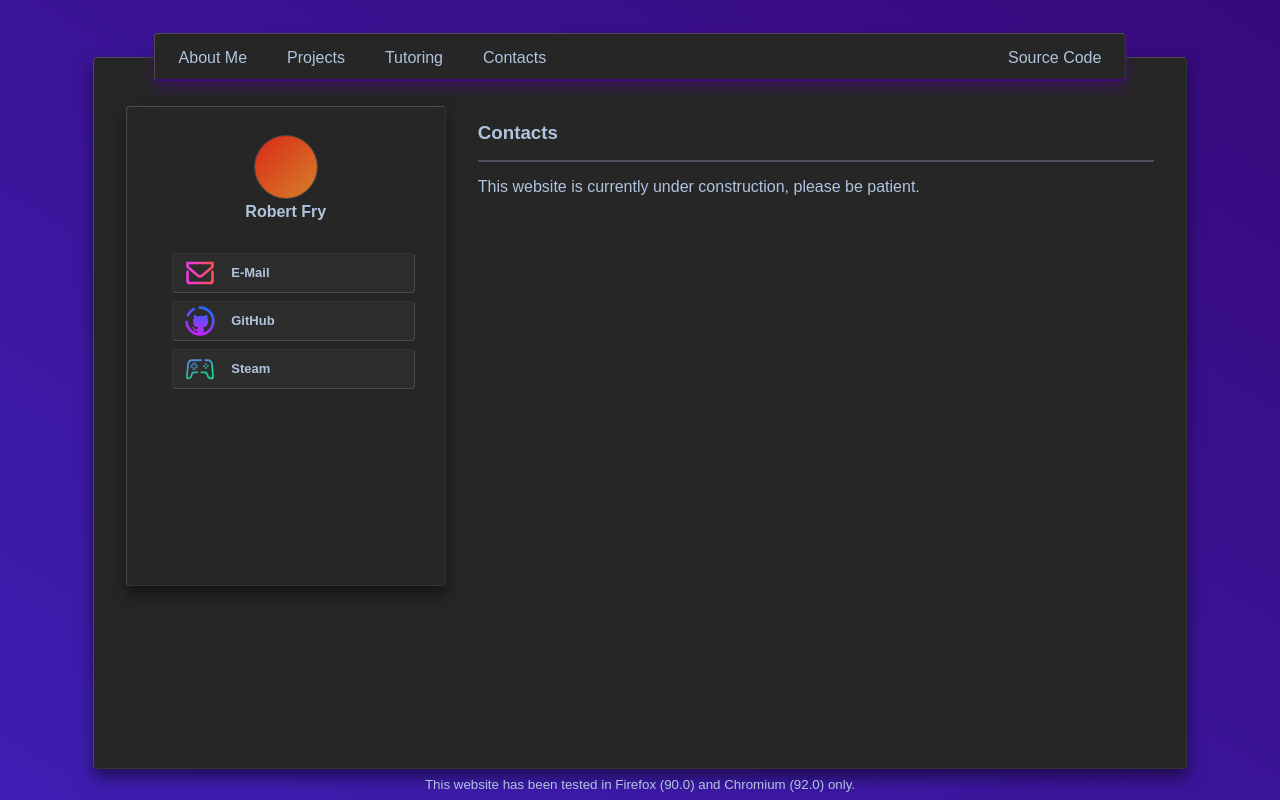
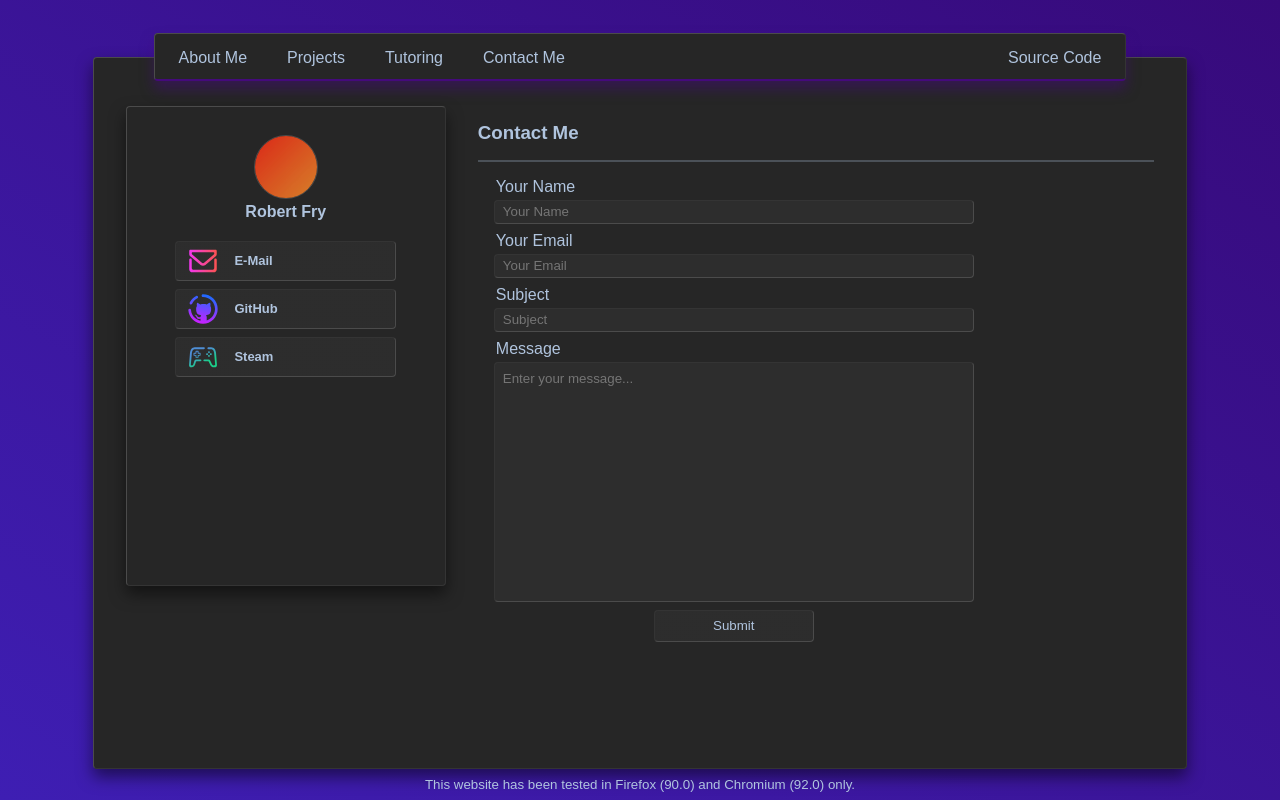
Before and after one commit to robertefry/robertfry.xyz, a PHP site: page /contacts.php in a window 1280 px wide. Run offline with PHP 8.4, Linux system fonts and the light colour scheme; data that the repository does not hold is empty.

Commit message:
Implement a contact form on the contacts page

```diff
--- a/assets/common/dashboard.htm
+++ b/assets/common/dashboard.htm
@@ -8,17 +8,17 @@
 
   <div class="dashboard-items">
 
-    <a class="dashboard-button" href="contacts.php">
+    <a class="button-glass" href="contacts.php">
       <img src="assets/images/mail.svg">
       <p>E-Mail</p>
     </a>
 
-    <a class="dashboard-button" target="_blank" href="https://github.com/robertefry">
+    <a class="button-glass" target="_blank" href="https://github.com/robertefry">
       <img src="assets/images/github.svg">
       <p>GitHub</p>
     </a>
 
-    <a class="dashboard-button" target="_blank" href="https://steamcommunity.com/id/TheCrazyPhoenix">
+    <a class="button-glass" target="_blank" href="https://steamcommunity.com/id/TheCrazyPhoenix">
       <img src="assets/images/game.svg">
       <p>Steam</p>
     </a>
--- a/assets/common/header.htm
+++ b/assets/common/header.htm
@@ -5,7 +5,7 @@
     <a class="navbtn" href="index.php">About Me</a>
     <a class="navbtn" href="projects.php">Projects</a>
     <a class="navbtn" href="tutoring.php">Tutoring</a>
-    <a class="navbtn" href="contacts.php">Contacts</a>
+    <a class="navbtn" href="contacts.php">Contact Me</a>
   </nav>
 
   <nav class="nav-right">
--- a/contacts.php
+++ b/contacts.php
@@ -1,4 +1,44 @@
 <!DOCTYPE html>
+
+<?php
+  $message_sent = false;
+
+  $contact_name = filter_var($_POST['contact-name'],FILTER_SANITIZE_STRING);
+  $contact_address = filter_var($_POST['contact-address'],FILTER_SANITIZE_EMAIL);
+  $contact_subject = filter_var($_POST['contact-subject'],FILTER_SANITIZE_STRING);
+  $contact_message = filter_var($_POST['contact-message'],FILTER_SANITIZE_STRING);
+
+  function is_valid($string)
+  {
+    $valid = isset($string) && $string != "";
+    return $valid;
+  }
+  function is_email($string)
+  {
+    return is_valid($string) && filter_var($string,FILTER_VALIDATE_EMAIL);
+  }
+
+  $all_valid = true;
+  $all_valid &= is_valid($contact_name);
+  $all_valid &= is_email($contact_address);
+  $all_valid &= is_valid($contact_subject);
+  $all_valid &= is_valid($contact_message);
+
+  if ($all_valid && !$message_sent)
+  {
+    $address = "robert.e.fry@protonmail.com";
+    $subject = "New message from robertfry.xyz";
+    $message = "";
+
+    $message .= "Subject: ".$contact_subject."\r\n";
+    $message .= "From: ".$contact_name."\r\n";
+    $message .= "Email: ".$contact_email."\r\n";
+    $message .= "\r\n".$contact_message;
+
+    mail($address,$subject,$message);
+    $message_sent = true;
+  }
+?>
 
 <html lang="en">
 <head>
@@ -10,10 +50,37 @@
   <?php include("assets/common/header.htm"); ?>
   <main>
     <?php include("assets/common/dashboard.htm"); ?>
-    <div style="padding-top: 1rem;">
-      <h3>Contacts</h3>
+    <div class="contents">
+      <h3>Contact Me</h3>
       <hr>
-      <p>This website is currently under construction, please be patient.</p>
+      <form class="contact-form" action="contacts.php" method="POST">
+        <div class="contact-form-field">
+          <label for="contact-name" class="contact-form-label">Your Name</label>
+          <input type="text" class="contact-form-input" id="contact-name"
+            name="contact-name" placeholder="Your Name" required>
+        </div>
+        <div class="contact-form-field">
+          <label for="contact-address" class="contact-form-label">Your Email</label>
+          <input type="email" class="contact-form-input" id="contact-email"
+            name="contact-address" placeholder="Your Email" required>
+        </div>
+        <div class="contact-form-field">
+          <label for="contact-subject" class="contact-form-label">Subject</label>
+          <input type="text" class="contact-form-input" id="contact-subject"
+            name="contact-subject" placeholder="Subject" required>
+        </div>
+        <div class="contact-form-field">
+          <label for="contact-message" class="contact-form-label">Message</label>
+          <textarea name="contact-message" class="contact-form-message" id="contact-message"
+            cols="30" rows="10" placeholder="Enter your message..."></textarea>
+        </div>
+        <div>
+          <button class="button-glass" type="contact-submit">Submit</button>
+        </div>
+        <?php if($message_sent): ?>
+          <div class="banner-green collapse-up">Your message has been sent!</div>
+        <?php endif; ?>
+      </form>
     </div>
   </main>
   <?php include("assets/common/footer.htm"); ?>
--- a/index.php
+++ b/index.php
@@ -10,7 +10,7 @@
   <?php include("assets/common/header.htm"); ?>
   <main>
     <?php include("assets/common/dashboard.htm"); ?>
-    <div style="padding-top: 1rem;">
+    <div class="contents">
       <h3>About Me</h3>
       <hr>
       <p>This website is currently under construction, please be patient.</p>
--- a/projects.php
+++ b/projects.php
@@ -10,7 +10,7 @@
   <?php include("assets/common/header.htm"); ?>
   <main>
     <?php include("assets/common/dashboard.htm"); ?>
-    <div style="padding-top: 1rem;">
+    <div class="contents">
       <h3>Projects</h3>
       <hr>
       <p>This website is currently under construction, please be patient.</p>
--- a/style.css
+++ b/style.css
@@ -23,6 +23,8 @@
   --color-glass-neon:         #440a7bcc;
   --color-glass-neon-weak:    #570d9c80;
   --color-glass-neon-faint:   #8313ec1a;
+  --color-banner-green:       #3c8820ff;
+  --color-banner-red:         #882020ff;
 
   /* Variables */
   --border-slate-strong: 0.1rem solid var(--color-slate-strong);
@@ -33,6 +35,77 @@
   --slate-shadow: 0 0.5rem 1rem var(--color-slate-shadow);
   --slate-neon-shadow: 0 0.5rem 0.8rem var(--color-slate-neon-shadow);
   --slate-radius: 0.25rem;
+}
+
+/* Animation */
+@keyframes collapse-up
+{
+  to { height: 0; margin: 0; padding: 0; overflow: hidden; }
+}
+.collapse-up
+{
+  animation: collapse-up 1s ease-in-out 3s forwards;
+  animation-fill-mode: forwards;
+}
+
+/* Banners */
+.banner-green
+{
+  width: 100%;
+  margin-top: 1rem;
+  margin-bottom: 1rem;
+  padding: 1rem;
+  background: var(--color-banner-green);
+  display: flex;
+  flex-direction: column;
+  align-items: center;
+}
+.banner-red
+{
+  width: 100%;
+  margin-top: 1rem;
+  margin-bottom: 1rem;
+  padding: 1rem;
+  background: var(--color-banner-red);
+  display: flex;
+  flex-direction: column;
+  align-items: center;
+}
+
+/* Glass Button */
+.button-glass
+{
+  --material-background: linear-gradient(to right,
+    var(--color-glass-neon-weak), var(--color-glass-neon-faint),
+    var(--color-glass), var(--color-glass));
+
+  min-width: 10rem;
+  height: 2rem;
+  padding: 0.5rem;
+  text-decoration: none;
+  white-space: nowrap;
+  background: var(--material-background);
+  background-size: 400%;
+  background-position: right;
+  border: var(--border-slate-strong);
+  border-top: var(--border-slate-weak);
+  border-left: var(--border-slate-weak);
+  border-radius: var(--slate-radius);
+  display: flex;
+  flex-direction: row;
+  align-items: center;
+  justify-content: center;
+  transition: 0.1s background-position ease-in-out;
+}
+.button-glass *
+{
+  pointer-events: none;
+}
+.button-glass:hover
+{
+  cursor: pointer;
+  background-position: left;
+  border: var(--border-glass-neon);
 }
 
 body
@@ -121,6 +194,13 @@ main hr
   margin-bottom: 1em;
   border: var(--border-slate-cut);
 }
+.contents
+{
+  padding-top: 1rem;
+  /* fill remaining horizontal space right of the dashboard */
+  float: none;
+  overflow: hidden;
+}
 
 /* Dashboard */
 .dashboard
@@ -143,47 +223,25 @@ main hr
 }
 .dashboard-items
 {
-  width: 85%;
-  margin: 1rem;
+  width: 80%;
+  margin: 0.5rem;
+  display: flex;
+  flex-direction: column;
 }
-.dashboard-items *
+.dashboard-items .button-glass
+{
+  height: 2.5rem;
+  margin: 0.25rem;
+  padding: 0.25rem;
+  font-size: small;
+  font-weight: bold;
+  justify-content: flex-start;
+}
+.dashboard-items .button-glass *
 {
   margin: 0.5rem;
 }
-.dashboard-button
-{
-  --material-background: linear-gradient(to right,
-    var(--color-glass-neon-weak), var(--color-glass-neon-faint),
-    var(--color-glass), var(--color-glass));
-
-  width: 100%;
-  height: 2.5rem;
-  padding: 0.25rem;
-  font-size: small;
-  font-weight: bold;
-  text-decoration: none;
-  background: var(--material-background);
-  background-size: 400%;
-  background-position: right;
-  border: var(--border-slate-strong);
-  border-top: var(--border-slate-weak);
-  border-left: var(--border-slate-weak);
-  border-radius: var(--slate-radius);
-  display: flex;
-  align-items: center;
-  transition: 0.1s background-position ease-in-out;
-}
-.dashboard-button:hover
-{
-  cursor: pointer;
-  background-position: left;
-  border: var(--border-glass-neon);
-}
-.dashboard-button *
-{
-  pointer-events: none;
-}
-.dashboard-button img
+.dashboard-items .button-glass img
 {
   height: 100%;
 }
@@ -205,3 +263,51 @@ main hr
   border: var(--border-slate-strong);
   border-radius: 50%;
 }
+
+/* Contact Form */
+.contact-form
+{
+  margin: 1rem;
+  margin-top: 0;
+  display: flex;
+  flex-direction: column;
+  align-items: center;
+  float: left;
+}
+.contact-form-field
+{
+  width: 30rem;
+  margin-bottom: 0.5rem;
+  display: flex;
+  flex-direction: column;
+}
+.contact-form-label
+{
+  padding-bottom: 0.25rem;
+  padding-left: 2px;
+}
+.contact-form-input
+{
+  height: 1.5rem;
+}
+.contact-form-message
+{
+  height: 15rem;
+  resize: none;
+}
+.contact-form-input,.contact-form-message
+{
+  border: none;
+  padding: 0.5rem;
+  background: var(--color-glass);
+  border: var(--border-slate-strong);
+  border-top: var(--border-slate-weak);
+  border-left: var(--border-slate-weak);
+  border-radius: var(--slate-radius);
+  outline: none;
+}
+.contact-form-input:focus,.contact-form-message:focus
+{
+  border: var(--border-glass-neon);
+  border-width: 2px;
+}
--- a/tutoring.php
+++ b/tutoring.php
@@ -10,7 +10,7 @@
   <?php include("assets/common/header.htm"); ?>
   <main>
     <?php include("assets/common/dashboard.htm"); ?>
-    <div style="padding-top: 1rem;">
+    <div class="contents">
       <h3>Tutoring</h3>
       <hr>
       <p>This website is currently under construction, please be patient.</p>
```
